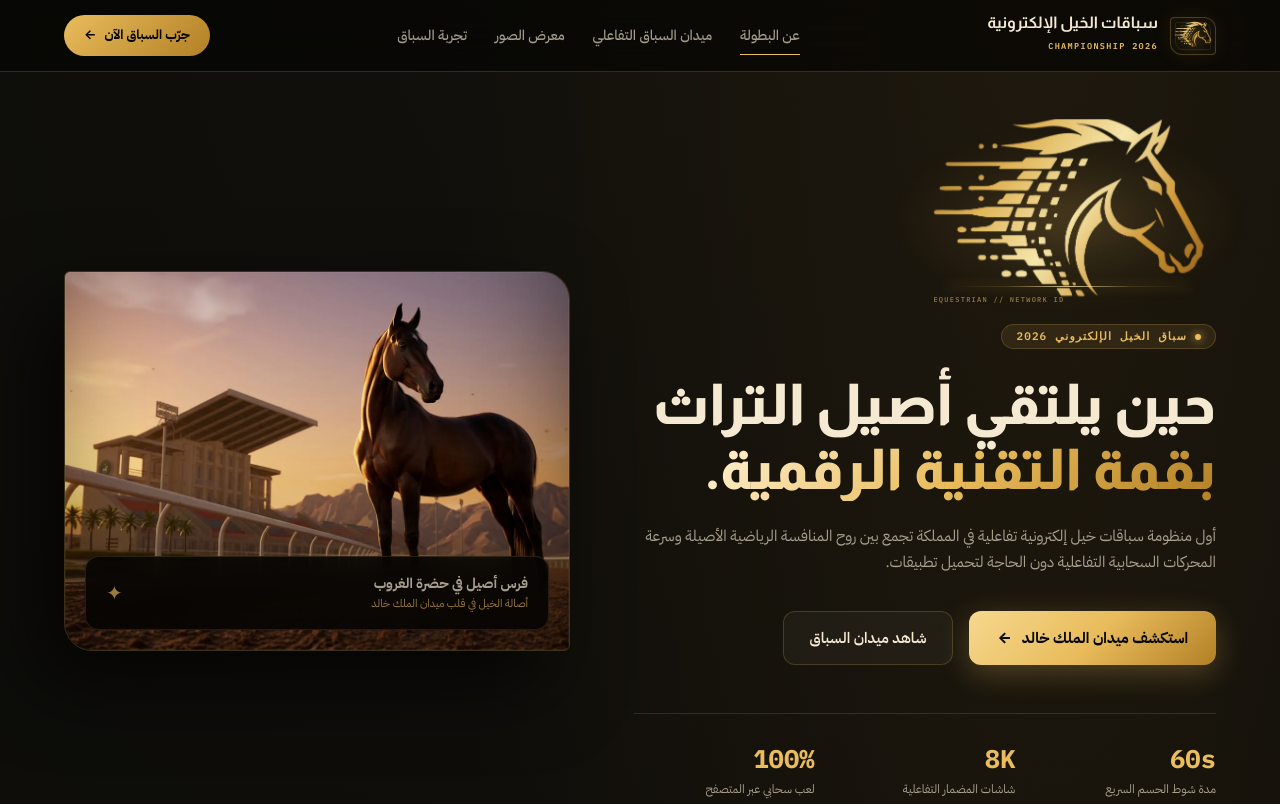
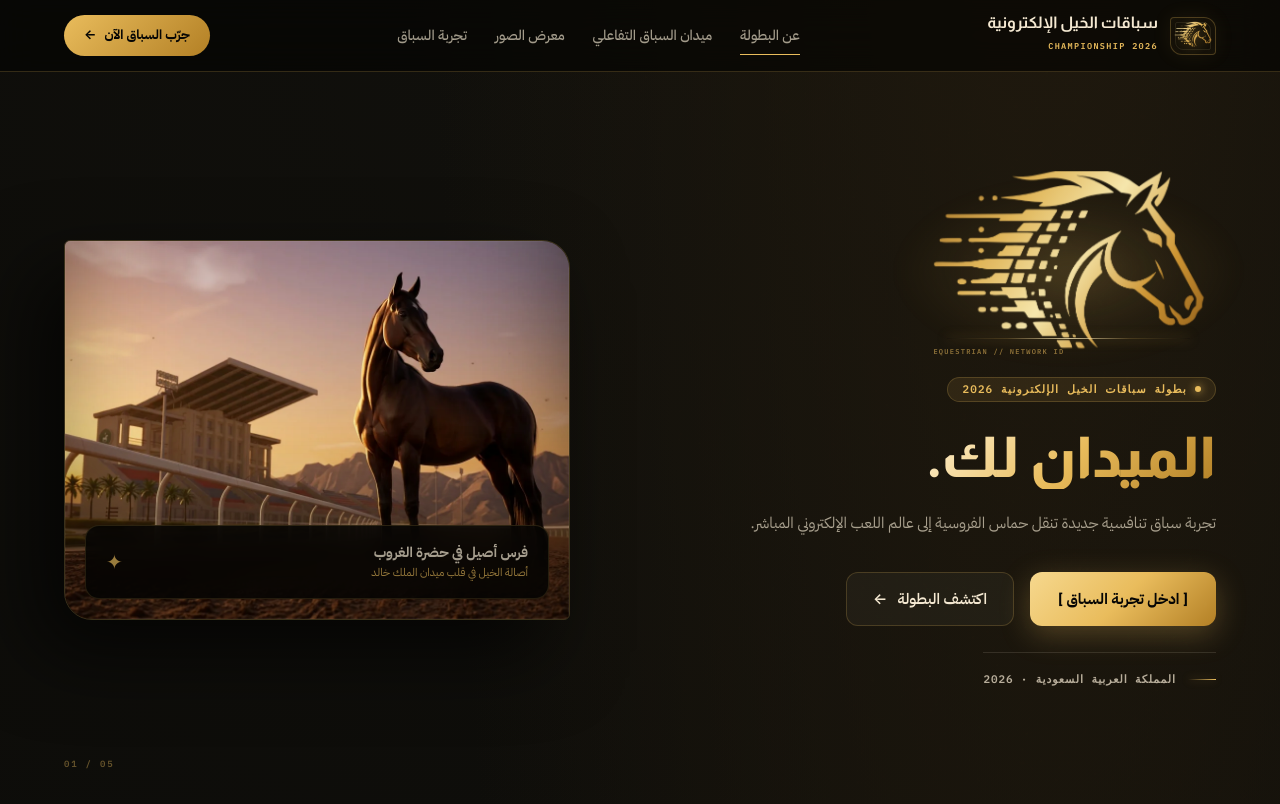
Before and after one commit to HimArt-1/Horse, a plain HTML site: page landing.html in a window 1280 px wide. Shown: the top 804 px of the page. Drawn offline with Linux system fonts and the light colour scheme.

Commit message:
feat: refresh landing hero messaging

```diff
--- a/landing.html
+++ b/landing.html
@@ -8,7 +8,7 @@
   <meta property="og:type" content="website">
   <meta property="og:locale" content="ar_SA">
   <meta property="og:title" content="بطولة سباقات الخيل الإلكترونية 2026">
-  <meta property="og:description" content="حين يلتقي أصيل الفروسية بقمة التقنية الرقمية — اكتشف البطولة وميدانها التفاعلي.">
+  <meta property="og:description" content="تجربة سباق تنافسية جديدة تنقل حماس الفروسية إلى عالم اللعب الإلكتروني المباشر.">
   <meta property="og:image" content="images/cinematic/shot-17.webp">
   <title>بطولة سباقات الخيل الإلكترونية 2026 — البوابة الرسمية</title>
   <link rel="icon" type="image/svg+xml" href="favicon.svg">
@@ -169,7 +169,7 @@
       max-width: 580px; margin-bottom: 36px; line-height: 1.7;
     }
 
-    .hero-actions { display: flex; align-items: center; gap: 16px; flex-wrap: wrap; margin-bottom: 48px; }
+    .hero-actions { display: flex; align-items: center; gap: 16px; flex-wrap: wrap; margin-bottom: 26px; }
     .btn-primary {
       display: inline-flex; align-items: center; gap: 10px;
       padding: 15px 28px; border-radius: 12px;
@@ -187,12 +187,17 @@
     }
     .btn-secondary:hover { background: rgba(233, 188, 92, 0.1); border-color: var(--border-strong); color: var(--gold); }
 
-    .hero-stats {
-      display: grid; grid-template-columns: repeat(3, 1fr); gap: 20px;
-      padding-top: 32px; border-top: 1px solid var(--faint);
+    .hero-location {
+      display: flex; align-items: center; gap: 12px; width: fit-content;
+      padding-top: 18px; border-top: 1px solid var(--faint);
+      color: rgba(245, 233, 210, 0.72); font: 600 11px/1.5 "IBM Plex Mono", monospace;
+      letter-spacing: 0.08em;
     }
-    .stat-item b { font: 800 clamp(22px, 2vw, 32px)/1 "IBM Plex Mono", monospace; color: var(--gold); display: block; margin-bottom: 4px; }
-    .stat-item span { font-size: 12px; color: var(--muted); }
+    .hero-location::before {
+      content: ""; width: 28px; height: 1px; flex: 0 0 auto;
+      background: linear-gradient(90deg, transparent, var(--gold));
+      box-shadow: 0 0 8px rgba(233, 188, 92, 0.35);
+    }
 
     /* Hero Media Visual */
     .hero-media { position: relative; border-radius: 6px 28px 6px 28px; overflow: hidden; border: 1px solid var(--border); box-shadow: -28px 32px 80px rgba(0, 0, 0, 0.68); transform:translateY(24px); }
@@ -391,9 +396,7 @@
       .hero-network-logo { width:min(72vw,290px); margin-inline:auto; margin-bottom:2px; }
       .hero-title { font-size:clamp(34px,11vw,48px); }
       .hero-actions > * { width:100%; justify-content:center; text-align:center; }
-      .hero-stats { gap:10px; }
-      .stat-item b { font-size:20px; }
-      .stat-item span { font-size:10px; line-height:1.4; display:block; }
+      .hero-location { width:100%; justify-content:center; font-size:10px; text-align:center; }
       section { padding-block:70px; }
       .pillar-card { grid-column:span 12; transform:none; }
       .pillar-card:nth-child(2):hover, .pillar-card:nth-child(4):hover { transform:translateY(-4px); }
@@ -437,7 +440,7 @@
 
   <!-- Navigation -->
   <nav class="nav" id="siteNav" aria-label="التنقل الرئيسي">
-    <a href="landing.html" class="brand" aria-label="الصفحة الرئيسية">
+    <a href="index.html" class="brand" aria-label="الصفحة الرئيسية">
       <div class="brand-icon" aria-hidden="true"><span class="brand-logo-mark"></span></div>
       <div class="brand-text">
         <h1>سباقات الخيل الإلكترونية</h1>
@@ -466,28 +469,21 @@
           <span class="hero-network-logo-scan" aria-hidden="true"></span>
           <span class="hero-network-logo-code" aria-hidden="true">EQUESTRIAN // NETWORK ID</span>
         </div>
-        <div class="hero-tag">سباق الخيل الإلكتروني 2026</div>
-        <h1 class="hero-title">
-          حين يلتقي أصيل التراث<br>
-          <span class="gold-text">بقمة التقنية الرقمية.</span>
-        </h1>
+        <div class="hero-tag">بطولة سباقات الخيل الإلكترونية 2026</div>
+        <h1 class="hero-title"><span class="gold-text">الميدان لك.</span></h1>
         <p class="hero-desc">
-          أول منظومة سباقات خيل إلكترونية تفاعلية في المملكة تجمع بين روح المنافسة الرياضية الأصيلة وسرعة المحركات السحابية التفاعلية دون الحاجة لتحميل تطبيقات.
+          تجربة سباق تنافسية جديدة تنقل حماس الفروسية إلى عالم اللعب الإلكتروني المباشر.
         </p>
         <div class="hero-actions">
-          <a href="#gallery" class="btn-primary">
-            <span>استكشف ميدان الملك خالد</span>
-            <span>←</span>
+          <a href="showcase.html" class="btn-primary">
+            <span>[ ادخل تجربة السباق ]</span>
           </a>
-          <a href="#arena" class="btn-secondary">
-            <span>شاهد ميدان السباق</span>
+          <a href="#about" class="btn-secondary">
+            <span>اكتشف البطولة</span>
+            <span aria-hidden="true">←</span>
           </a>
         </div>
-        <div class="hero-stats">
-          <div class="stat-item"><b>60s</b><span>مدة شوط الحسم السريع</span></div>
-          <div class="stat-item"><b>8K</b><span>شاشات المضمار التفاعلية</span></div>
-          <div class="stat-item"><b>100%</b><span>لعب سحابي عبر المتصفح</span></div>
-        </div>
+        <div class="hero-location">المملكة العربية السعودية · 2026</div>
       </div>
 
       <div class="hero-media reveal">
@@ -688,7 +684,7 @@
       <p style="font-size:12px;color:var(--muted);margin-top:4px;">صنع بحب في المملكة العربية السعودية</p>
     </div>
     <div class="footer-links">
-      <a href="landing.html">الرئيسية</a>
+      <a href="index.html">الرئيسية</a>
       <a href="#gallery">معرض الميدان</a>
       <a class="footer-contact" href="mailto:himcodeing@gmail.com">تواصل معنا</a>
       <a class="footer-contact" href="https://wa.me/966541399911" target="_blank" rel="noopener noreferrer" aria-label="تواصل عبر واتساب على الرقم 0541399911">
```
Also changed, not shown: index.html (+22 -26 lines).
